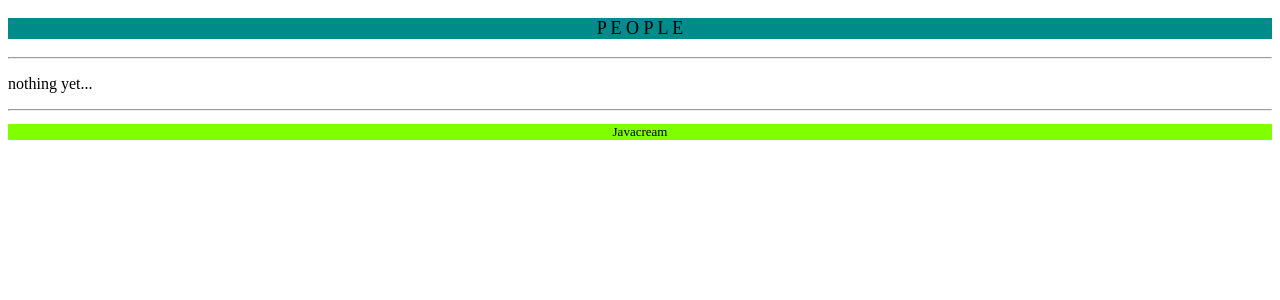
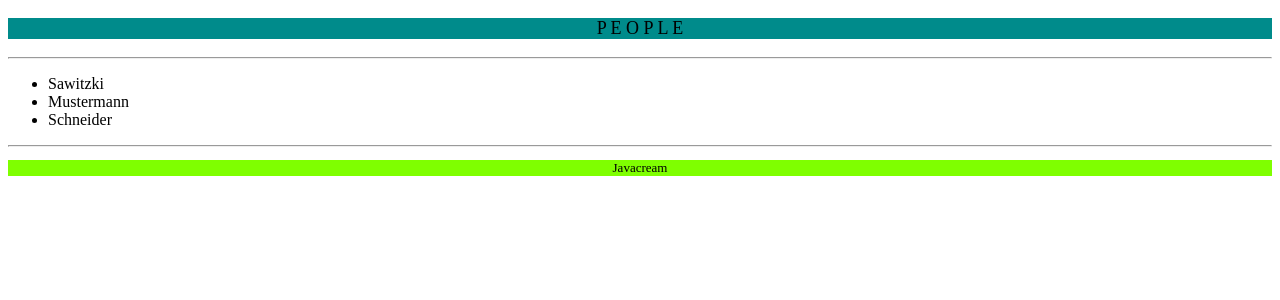
Before and after one commit to Javacream/org.javacream.training.angular, an Angular app in the folder training/: page /people in a window 1280 px wide. Shown: the top 300 px of the page. Built offline with nearby package versions, Linux system fonts and the light colour scheme.

Commit message:
start implement PeopleList

```diff
--- a/training/src/app/app.module.ts
+++ b/training/src/app/app.module.ts
@@ -5,13 +5,15 @@ import { AppComponent } from './app.component';
 import { HeaderComponent } from './people/components/header/header.component';
 import { ContentComponent } from './people/components/content/content.component';
 import { FooterComponent } from './people/components/footer/footer.component';
+import { PeopleListComponent } from './people/components/people-list/people-list.component';
 
 @NgModule({
   declarations: [
     AppComponent,
     HeaderComponent,
     ContentComponent,
-    FooterComponent
+    FooterComponent,
+    PeopleListComponent
   ],
   imports: [
     BrowserModule
--- a/training/src/app/people/components/content/content.component.html
+++ b/training/src/app/people/components/content/content.component.html
@@ -1 +1 @@
-<p>nothing yet...</p>
+<app-people-list></app-people-list>
--- a/training/src/app/people/components/header/header.component.html
+++ b/training/src/app/people/components/header/header.component.html
@@ -1 +1 @@
-<p>P E O P L E</p>
+<p>{{appTitle}}</p>
--- a/training/src/app/people/components/header/header.component.ts
+++ b/training/src/app/people/components/header/header.component.ts
@@ -12,4 +12,6 @@ export class HeaderComponent implements OnInit {
   ngOnInit(): void {
   }
 
+  appTitle = "P E O P L E"
+
 }
--- /dev/null
+++ b/training/src/app/people/components/people-list/people-list.component.html
@@ -0,0 +1,3 @@
+<ul>
+    <li *ngFor="let p of people">{{p.lastname}}</li>
+</ul>
--- /dev/null
+++ b/training/src/app/people/components/people-list/people-list.component.ts
@@ -0,0 +1,18 @@
+import { Component, OnInit } from '@angular/core';
+import {PeopleModel, Person} from '../../model/people.model'
+@Component({
+  selector: 'app-people-list',
+  templateUrl: './people-list.component.html',
+  styleUrls: ['./people-list.component.css']
+})
+export class PeopleListComponent implements OnInit {
+  people: Array<Person>
+  constructor() {
+    const peopleModel = new PeopleModel()
+    this.people = peopleModel.findAll()
+  }
+
+  ngOnInit(): void {
+  }
+
+}
--- a/training/src/app/people/model/people.model.ts
+++ b/training/src/app/people/model/people.model.ts
@@ -1,4 +1,4 @@
-interface Person{
+export interface Person{
 	id:number
 	lastname:string
 	firstname:string
@@ -6,7 +6,7 @@ interface Person{
     gender: string
 }
 
-class PeopleModel{
+export class PeopleModel{
 
     counter = 1000
     people = new Map<number, Person>()
```
Also changed, not shown: training/src/app/people/components/people-list/people-list.component.css (added), 1 other file (tests, documents, lock files or other folders).
